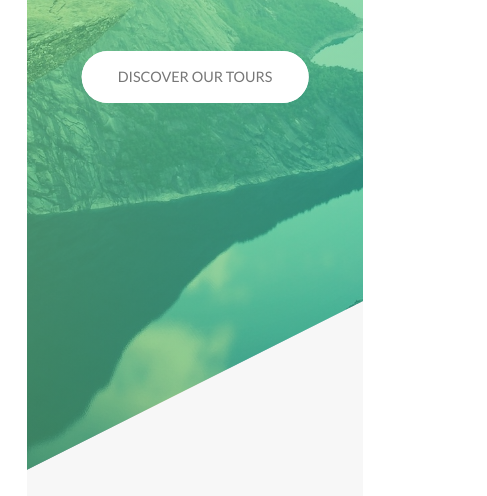
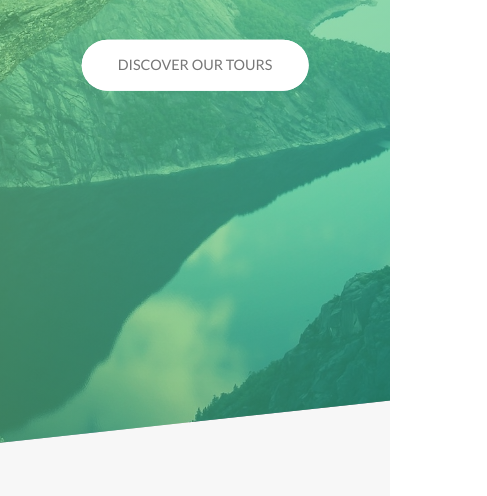
Before and after one commit to Hankscr459/CSS_Playground, a website: page Natours_project/index.html in a window 390 px wide. Shown: the part 359-855 px from the top of the page, 487 px wide, since content can reach past the window. Drawn offline with Linux system fonts and the light colour scheme.

Commit message:
Writing Media Queries - Base, Typography and Layout

```diff
--- a/Natours_project/sass/abstracts/_variable.scss
+++ b/Natours_project/sass/abstracts/_variable.scss
@@ -26,4 +26,5 @@ $default-font-size: 1.6rem;
 // GRID
 $grid-width: 114rem;
 $gutter-vertical: 8rem;
+$gutter-vertical-small: 6rem;
 $gutter-horizental: 6rem;
--- a/Natours_project/sass/base/_base.scss
+++ b/Natours_project/sass/base/_base.scss
@@ -6,6 +6,7 @@
 
 html {
     font-size: 62.5%;
+    overflow-x: hidden;
 
     @include respond(tab-port) {
         font-size: 50%;
@@ -22,4 +23,9 @@ html {
 
 body {
     box-sizing: border-box;
+    padding: 3rem;
+    overflow-x: hidden;
+    @include respond(tab-port) {
+        padding: 0;
+    }
 }
--- a/Natours_project/sass/base/_typography.scss
+++ b/Natours_project/sass/base/_typography.scss
@@ -4,7 +4,6 @@ body {
     /*font-size: 16px;*/
     line-height: 1.7;
     color: $color-grey-dark;
-    padding: 3rem;
 }
 
 
@@ -23,6 +22,11 @@ body {
         animation-name: moveInLeft;
         animation-duration: 1s;
         animation-timing-function: ease-out;
+
+        @include respond(phone) {
+            letter-spacing: 1rem;
+            font-family: 5rem;
+        }
     }
 
     &--sub {
@@ -31,6 +35,10 @@ body {
         font-weight: 400;
         letter-spacing: 15px;
         animation: moveInRight 1s ease-out;
+
+        @include respond(phone) {
+            letter-spacing: 1rem;
+        }
     }
 }
 
@@ -45,6 +53,14 @@ body {
     color: transparent;
     letter-spacing: .2rem;
     transition: all .2s;
+
+    @include respond(tab-port) {
+        font-size: 3rem;
+    }
+
+    @include respond(phone) {
+        font-size: 2.5rem;
+    }
 
     &:hover {
         transform: skewY(2deg) skewX(15deg);
--- a/Natours_project/sass/layout/_footer.scss
+++ b/Natours_project/sass/layout/_footer.scss
@@ -3,6 +3,10 @@
     padding: 10rem 0;
     font-size: 1.4rem;
     color: $color-grey-light-1;
+
+    @include respond(tab-port) {
+        padding: 8rem 0;
+    }
 
     &__logo-box {
         text-align: center;
@@ -18,6 +22,11 @@
         border-top: 1px solid $color-grey-light-2;
         padding-top: 2rem;
         display: inline-block;
+
+        @include respond(tab-port) {
+            width: 100%;
+            text-align: center;
+        }
     }
 
     &__list {
@@ -56,5 +65,10 @@
         padding-top: 2rem;
         width: 80%;
         float: right;
+
+        @include respond(tab-port) {
+            width: 100%;
+            text-align: center;
+        }
     }
 }
--- a/Natours_project/sass/layout/_grid.scss
+++ b/Natours_project/sass/layout/_grid.scss
@@ -5,6 +5,15 @@
 
     &:not(:last-child) {
         margin-bottom: $gutter-vertical;
+
+        @include respond(tab-port) {
+            margin-bottom: $gutter-vertical-small;
+        }
+    }
+
+    @include respond(tab-port) {
+        max-width: 50rem;
+        padding: 0
     }
 
     @include clearfix;
@@ -16,6 +25,15 @@
 
         &:not(:last-child) {
             margin-right: $gutter-horizental;
+
+            @include respond(tab-port) {
+                margin-right: 0;
+                margin-bottom: $gutter-vertical-small;
+            }
+        }
+
+        @include respond(tab-port) {
+            width: 100% !important;
         }
     }
 
--- a/Natours_project/sass/layout/_header.scss
+++ b/Natours_project/sass/layout/_header.scss
@@ -10,6 +10,11 @@
     position: relative;
     -webkit-clip-path: polygon(0 0, 100% 0, 100% 75vh, 0 100%);
     clip-path: polygon(0 0, 100% 0, 100% 75vh, 0 100%);
+
+    @include respond(phone) {
+        -webkit-clip-path: polygon(0 0, 100% 0, 100% 90vh, 0 100%);
+        clip-path: polygon(0 0, 100% 0, 100% 90vh, 0 100%);
+    }
 
     &__logo-box {
         position: absolute;
--- a/Natours_project/sass/layout/_navigation.scss
+++ b/Natours_project/sass/layout/_navigation.scss
@@ -15,6 +15,16 @@
         box-shadow: 0 1rem 3rem rgba($color-black, .1);
         text-align: center;
         cursor: pointer;
+
+        @include respond(tab-port) {
+            top: 4rem;
+            right: 4rem;
+        }
+
+        @include respond(phone) {
+            top: 3.5rem;
+            right: 3.5rem;
+        }
     }
 
     &__background {
@@ -29,6 +39,16 @@
         transition: transform .8s cubic-bezier(.86, 0, 0.07, 1);
 
         // transform: scale(80);
+
+        @include respond(tab-port) {
+            top: 4.5rem;
+            right: 4.5rem;
+        }
+
+        @include respond(phone) {
+            top: 3.5rem;
+            right: 3.5rem;
+        }
     }
 
     &__nav {
```
Also changed, not shown: Natours_project/css/style.css.
